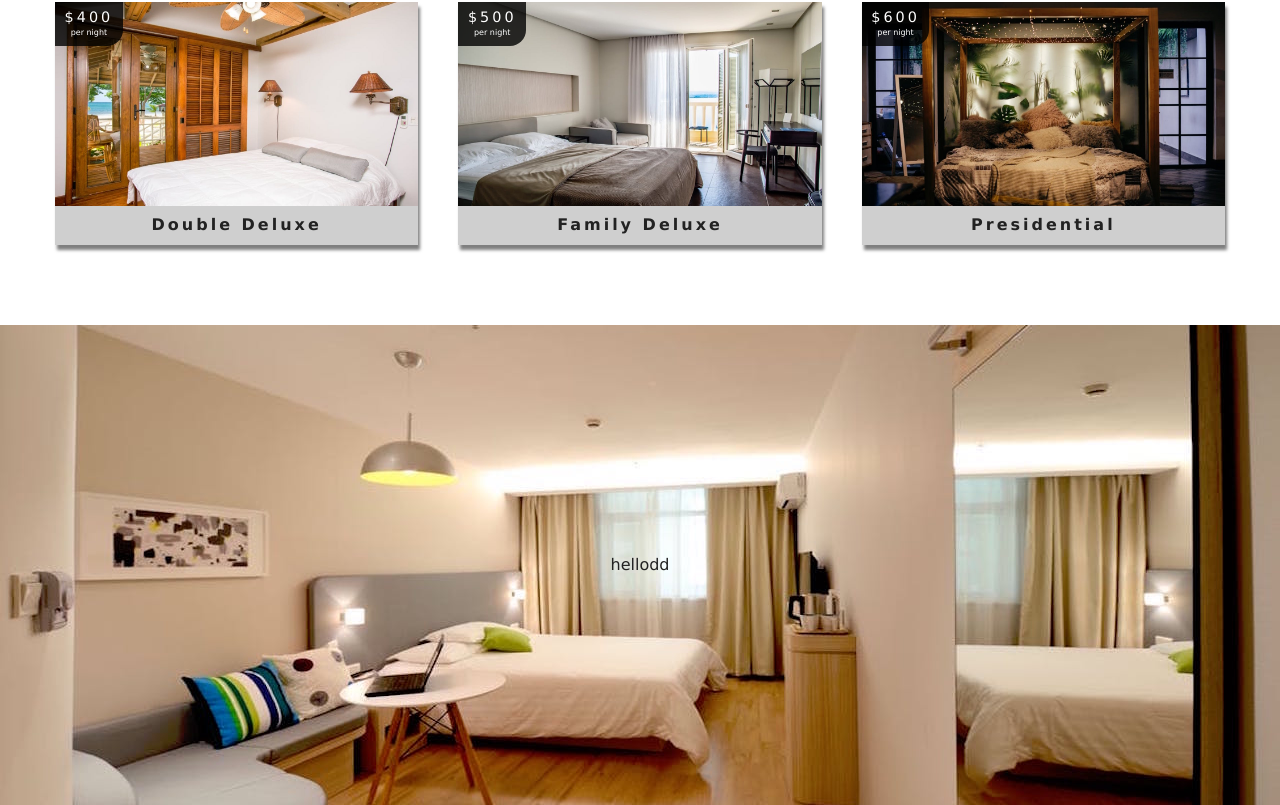
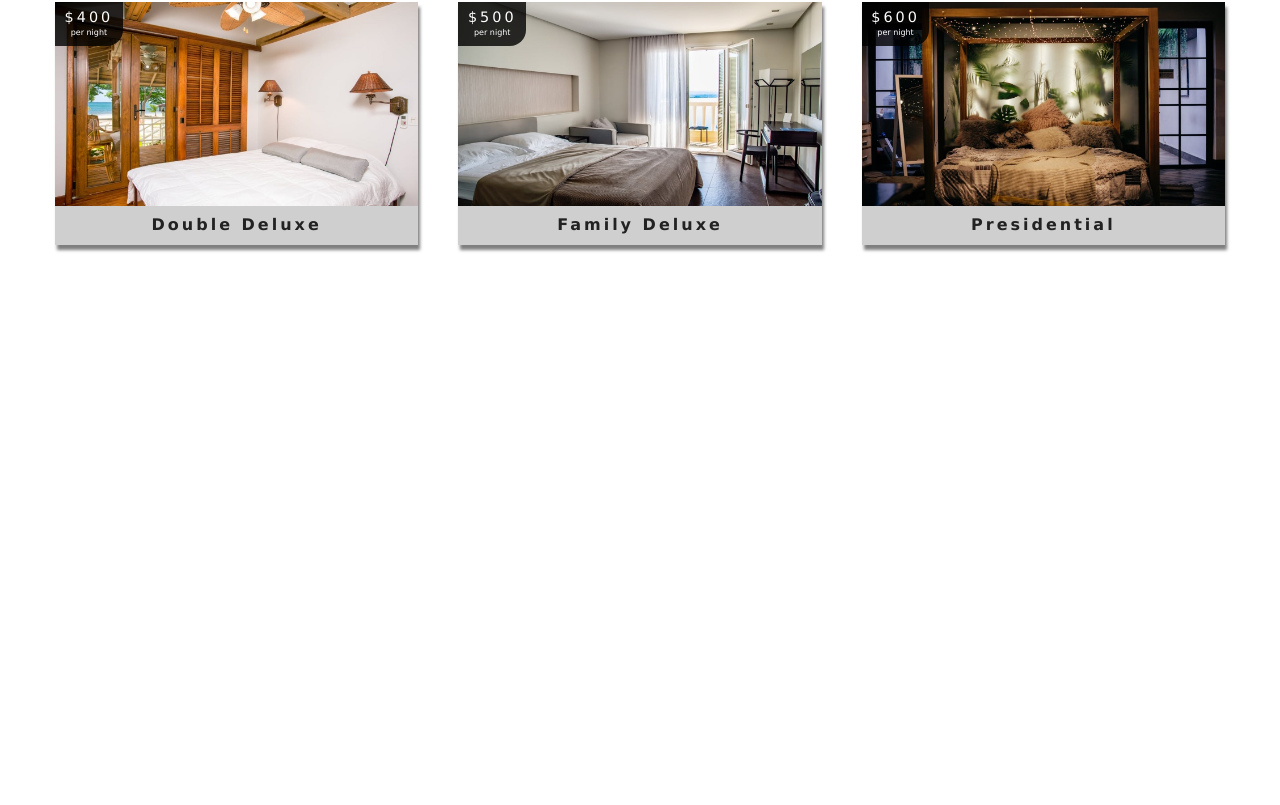
Before and after one commit to donmikoa/Resort-React-Web-App, a React (Create React App) app: page / in a window 1280 px wide. Shown: the part 1504-2309 px from the top of the page. After the commit the page ends 1829 px from the top, so only its background shows below. Built offline with nearby package versions, Linux system fonts and the light colour scheme.

Commit message:
Building up the components.

```diff
--- a/src/pages/Home.js
+++ b/src/pages/Home.js
@@ -22,7 +22,6 @@ export default function Home() {
 			</Hero>
 			<Services />
 			<FeaturedRooms />
-			<Button>hellodd</Button>
 		</>
 	);
 }
```
